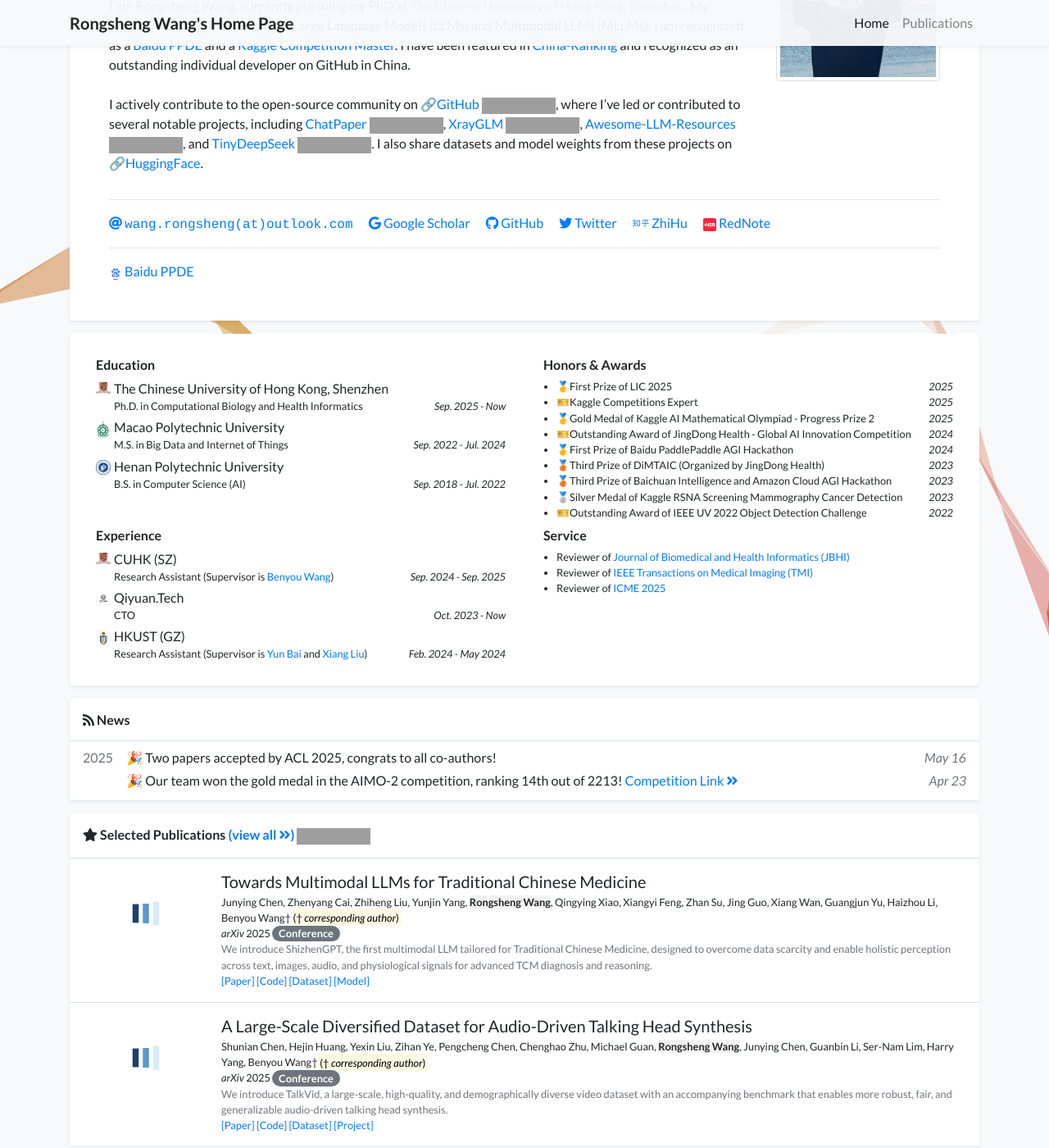
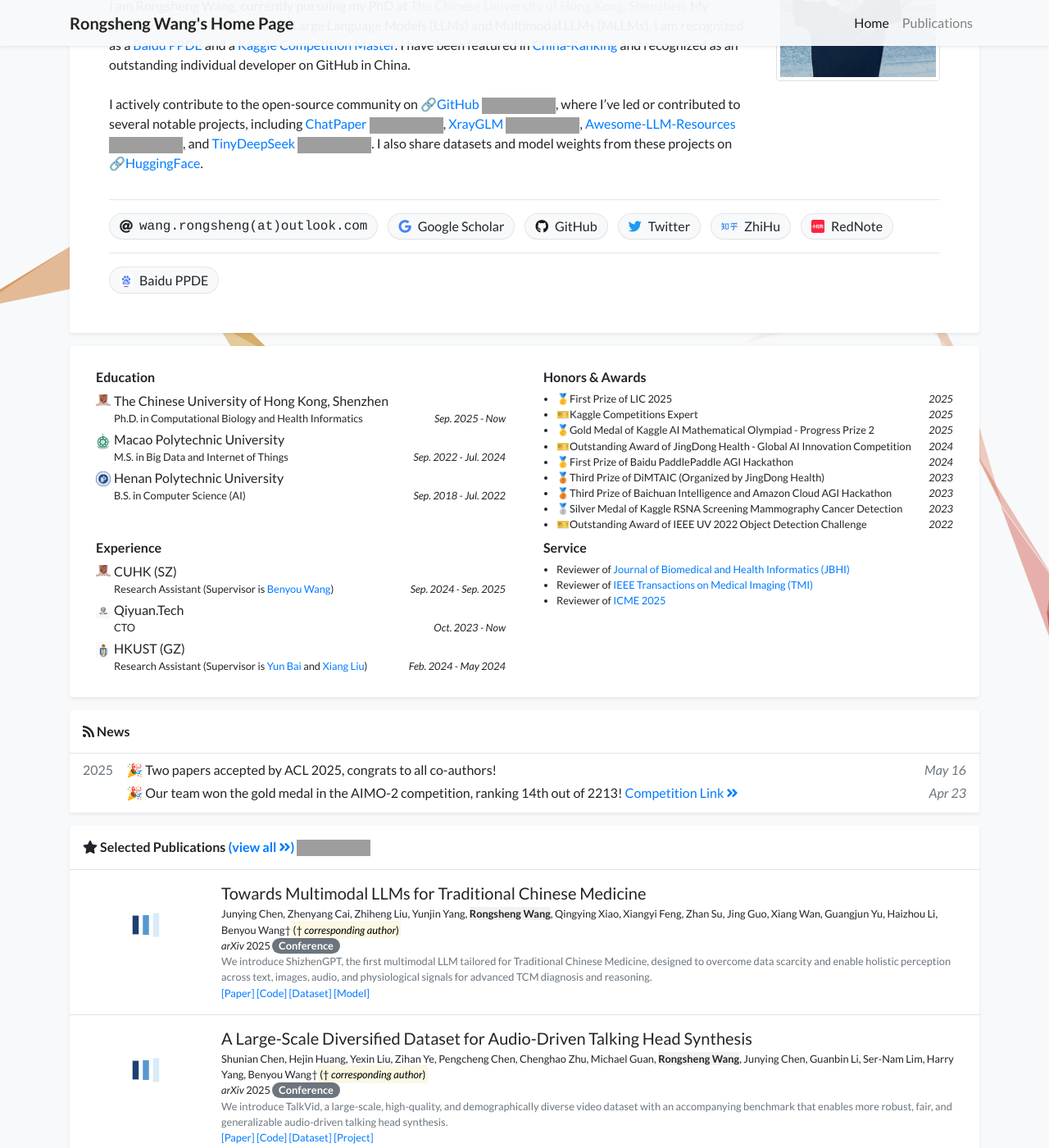
Before and after one commit to WangRongsheng/WangRongsheng.github.io, a Jekyll site: the page built from index.html, in a window 1280 px wide and 1400 px high, scrolled down 229 px. Shown: the whole window at 82% size. Built offline with Jekyll 4.4.1, drawn with Linux system fonts in a browser that asks for light colours; a style sheet for code colours, icons or effects is not loaded; grey boxes are pictures that could not be loaded.

Commit message:
Update profile_card.html

```diff
--- a/_includes/widgets/profile_card.html
+++ b/_includes/widgets/profile_card.html
@@ -34,91 +34,168 @@
                     {% endif %}
 
                 </div>
+
+                <!-- ====== 美化后的【联系方式/社交链接】区块开始 ====== -->
+                <style>
+                /* ============== Profile Links (Start) ============== */
+                .profile-links {
+                  display: flex;
+                  flex-wrap: wrap;
+                  gap: .5rem .75rem;
+                  align-items: center;
+                }
+                .profile-chip {
+                  --chip-bg: #f8f9fa;
+                  --chip-fg: #212529;
+                  --chip-bd: rgba(0,0,0,.08);
+                  --chip-hover: #fff;
+                  display: inline-flex;
+                  align-items: center;
+                  padding: .45rem .75rem;
+                  border: 1px solid var(--chip-bd);
+                  border-radius: 999px;
+                  background: var(--chip-bg);
+                  color: var(--chip-fg);
+                  text-decoration: none;
+                  line-height: 1;
+                  transition: transform .15s ease, background .15s ease, box-shadow .15s ease;
+                  box-shadow: 0 1px 1px rgba(0,0,0,.04);
+                  font-weight: 500;
+                  white-space: nowrap;
+                }
+                .profile-chip:hover {
+                  transform: translateY(-1px);
+                  background: var(--chip-hover);
+                  box-shadow: 0 4px 10px rgba(0,0,0,.08);
+                  text-decoration: none;
+                }
+                .profile-chip i, .profile-chip img { margin-right: .5rem; }
+                .profile-chip img { height: 1em; vertical-align: middle; }
+                .profile-chip .email-text { font-variant-numeric: lining-nums; }
+                /* 品牌前景色 */
+                .profile-chip.github i { color: #171515; }
+                .profile-chip.twitter i { color: #1d9bf0; }
+                .profile-chip.zhihu i { color: #056de8; }
+                .profile-chip.linkedin i { color: #0a66c2; }
+                .profile-chip.orcid i { color: #a6ce39; }
+                .profile-chip.scholar i { color: #4285f4; }
+                .profile-chip.wechat i { color: #07c160; }
+                .profile-chip.rednote img,
+                .profile-chip.baiduppde img { filter: none; }
+                /* 暗色模式 */
+                [data-theme="dark"] .profile-chip {
+                  --chip-bg: #1f2227;
+                  --chip-fg: #e9ecef;
+                  --chip-bd: rgba(255,255,255,.12);
+                  --chip-hover: #262a30;
+                }
+                @media (prefers-color-scheme: dark) {
+                  .profile-chip {
+                    --chip-bg: #1f2227;
+                    --chip-fg: #e9ecef;
+                    --chip-bd: rgba(255,255,255,.12);
+                    --chip-hover: #262a30;
+                  }
+                }
+                /* ============== Profile Links (End) ============== */
+                </style>
+
                 <hr />
                 <div class="row">
                   <div class="col">
-                        <a class="pr-3 no-break" href="mailto:{{ site.data.profile.email | encode_email }}">
-                            <i class="fas fa-at"></i> <span class="email-text">{{ site.data.profile.email | replace: "@", "(at)" }}</span>
+                    <div class="profile-links">
+                      <!-- Email -->
+                      <a class="profile-chip" href="mailto:{{ site.data.profile.email | encode_email }}" aria-label="Email">
+                        <i class="fas fa-at"></i>
+                        <span class="email-text">{{ site.data.profile.email | replace: "@", "(at)" }}</span>
                       </a>
 
+                      <!-- 学术平台 -->
                       {% if site.data.profile.gscholar %}
-                        <a class="pr-3 no-break" target="_blank" href="https://scholar.google.com/citations?user={{ site.data.profile.gscholar }}&hl=en">
-                            <i class="fab fa-google"></i> Google Scholar
+                      <a class="profile-chip scholar" target="_blank" rel="noopener" href="https://scholar.google.com/citations?user={{ site.data.profile.gscholar }}&hl=en" aria-label="Google Scholar">
+                        <i class="fab fa-google"></i>Google Scholar
                       </a>
                       {% endif %}
 
                       {% if site.data.profile.sscholar %}
-                        <a class="pr-3 no-break" target="_blank" href="https://www.semanticscholar.org/author/{{ site.data.profile.sscholar }}">
-                            <i class="fa fa-book"></i> Semantic Scholar
+                      <a class="profile-chip" target="_blank" rel="noopener" href="https://www.semanticscholar.org/author/{{ site.data.profile.sscholar }}" aria-label="Semantic Scholar">
+                        <i class="fa fa-book"></i>Semantic Scholar
                       </a>
                       {% endif %}
 
+                      <!-- 代码/社区 -->
                       {% if site.data.profile.github %}
-                        <a class="pr-3 no-break" target="_blank" href="https://github.com/{{ site.data.profile.github }}">
-                            <i class="fab fa-github"></i> GitHub
+                      <a class="profile-chip github" target="_blank" rel="me noopener" href="https://github.com/{{ site.data.profile.github }}" aria-label="GitHub">
+                        <i class="fab fa-github"></i>GitHub
                       </a>
                       {% endif %}
 
                       {% if site.data.profile.wechat_qrcode %}
-                        <a class="pr-3 no-break" data-toggle="modal" data-target="#modal-wechat">
-                            <i class="fab fa-weixin"></i> WeChat
+                      <a class="profile-chip wechat" data-toggle="modal" data-target="#modal-wechat" role="button" aria-label="WeChat">
+                        <i class="fab fa-weixin"></i>WeChat
                       </a>
                       {% endif %}
 
                       {% if site.data.profile.twitter %}
-                        <a class="pr-3 no-break" target="_blank" href="https://twitter.com/{{ site.data.profile.twitter }}">
-                            <i class="fab fa-twitter"></i> Twitter
+                      <a class="profile-chip twitter" target="_blank" rel="me noopener" href="https://twitter.com/{{ site.data.profile.twitter }}" aria-label="Twitter/X">
+                        <i class="fab fa-twitter"></i>Twitter
                       </a>
                       {% endif %}
 
                       {% if site.data.profile.zhihu %}
-                        <a class="pr-3 no-break" target="_blank" href="https://www.zhihu.com/people/{{ site.data.profile.zhihu }}">
-                            <i class="fab fa-zhihu"></i> ZhiHu
+                      <a class="profile-chip zhihu" target="_blank" rel="me noopener" href="https://www.zhihu.com/people/{{ site.data.profile.zhihu }}" aria-label="ZhiHu">
+                        <i class="fab fa-zhihu"></i>ZhiHu
                       </a>
                       {% endif %}
 
                       {% if site.data.profile.resume %}
-                        <a class="pr-3 no-break" target="_blank" href="https://wangrongsheng.github.io/{{ site.data.profile.resume }}">
-                            <i class="fa fa-file"></i> Resume
+                      <a class="profile-chip" target="_blank" rel="noopener" href="https://wangrongsheng.github.io/{{ site.data.profile.resume }}" aria-label="Resume">
+                        <i class="fa fa-file"></i>Resume
                       </a>
                       {% endif %}
 
                       {% if site.data.profile.linkedin %}
-                        <a class="pr-3 no-break" target="_blank" href="https://www.linkedin.com/in/{{ site.data.profile.linkedin }}">
-                            <i class="fab fa-linkedin"></i> LinkedIn
+                      <a class="profile-chip linkedin" target="_blank" rel="me noopener" href="https://www.linkedin.com/in/{{ site.data.profile.linkedin }}" aria-label="LinkedIn">
+                        <i class="fab fa-linkedin"></i>LinkedIn
                       </a>
                       {% endif %}
 
                       {% if site.data.profile.orcid %}
-                        <a class="pr-3 no-break" target="_blank" href="https://orcid.org/{{ site.data.profile.orcid }}">
-                            <i class="fab fa-orcid"></i> ORCID
-                        </a>
-                        {% endif %}
-
-                        {% if site.data.profile.rednote %}
-                        <a class="pr-3 no-break" target="_blank" href="https://www.xiaohongshu.com/user/profile/{{ site.data.profile.xiaohongshu }}">
-                            <i class="fas fa-book"></i> RedNote
+                      <a class="profile-chip orcid" target="_blank" rel="me noopener" href="https://orcid.org/{{ site.data.profile.orcid }}" aria-label="ORCID">
+                        <i class="fab fa-orcid"></i>ORCID
                       </a>
                       {% endif %}
 
                       {% if site.data.profile.xiaohongshu %}
-                        <a class="pr-3 no-break" target="_blank" href="https://www.xiaohongshu.com/user/profile/{{ site.data.profile.xiaohongshu }}">
-                            <img src="https://raw.githubusercontent.com/WangRongsheng/WangRongsheng.github.io/refs/heads/main/assets/images/rednote.png" alt="RedNote" style="height: 1em; vertical-align: middle;"> RedNote
+                      <a class="profile-chip rednote" target="_blank" rel="noopener" href="https://www.xiaohongshu.com/user/profile/{{ site.data.profile.xiaohongshu }}" aria-label="RedNote">
+                        <img src="https://raw.githubusercontent.com/WangRongsheng/WangRongsheng.github.io/refs/heads/main/assets/images/rednote.png" alt="RedNote"> RedNote
                       </a>
                       {% endif %}
 
+                      {% if site.data.profile.cv_link %}
+                      <a class="profile-chip" target="_blank" rel="noopener" href="{{ site.data.profile.cv_link }}" aria-label="Curriculum Vitae">
+                        <i class="fas fa-file-alt"></i>CV
+                      </a>
+                      {% endif %}
+                    </div>
                   </div>
                 </div>
 
                 <hr />
                 <div class="row">
                   <div class="col">
-                        <a class="pr-3 no-break" target="_blank" href="https://www.paddlepaddle.org.cn/ppdemd?n=/ppdemd/%E7%8E%8B%E8%8D%A3%E8%83%9C">
-                            <img src="https://raw.githubusercontent.com/WangRongsheng/WangRongsheng.github.io/refs/heads/main/assets/images/baidu.png" alt="BaiduPPDE" style="height: 1em; vertical-align: middle;"> Baidu PPDE
+                    {% if site.data.profile.baiduppde == true %}
+                      <a class="profile-chip baiduppde" target="_blank" rel="noopener" href="https://www.paddlepaddle.org.cn/ppdemd?n=/ppdemd/%E7%8E%8B%E8%8D%A3%E8%83%9C" aria-label="Baidu PPDE">
+                        <img src="https://raw.githubusercontent.com/WangRongsheng/WangRongsheng.github.io/refs/heads/main/assets/images/baidu.png" alt="Baidu PPDE"> Baidu PPDE
                       </a>
-
+                    {% else %}
+                      <a class="profile-chip baiduppde" target="_blank" rel="noopener" href="https://www.paddlepaddle.org.cn/ppdemd?n=/ppdemd/%E7%8E%8B%E8%8D%A3%E8%83%9C" aria-label="Baidu PPDE">
+                        <img src="https://raw.githubusercontent.com/WangRongsheng/WangRongsheng.github.io/refs/heads/main/assets/images/baidu.png" alt="Baidu PPDE"> Baidu PPDE
+                      </a>
+                    {% endif %}
                   </div>
                 </div>
+                <!-- ====== 美化后的【联系方式/社交链接】区块结束 ====== -->
 
             </div>
         </div>
```
Also changed, not shown: other parts of _includes/widgets/profile_card.html (+7 -0 lines). Lines whose indentation alone changed are shown as unchanged.
